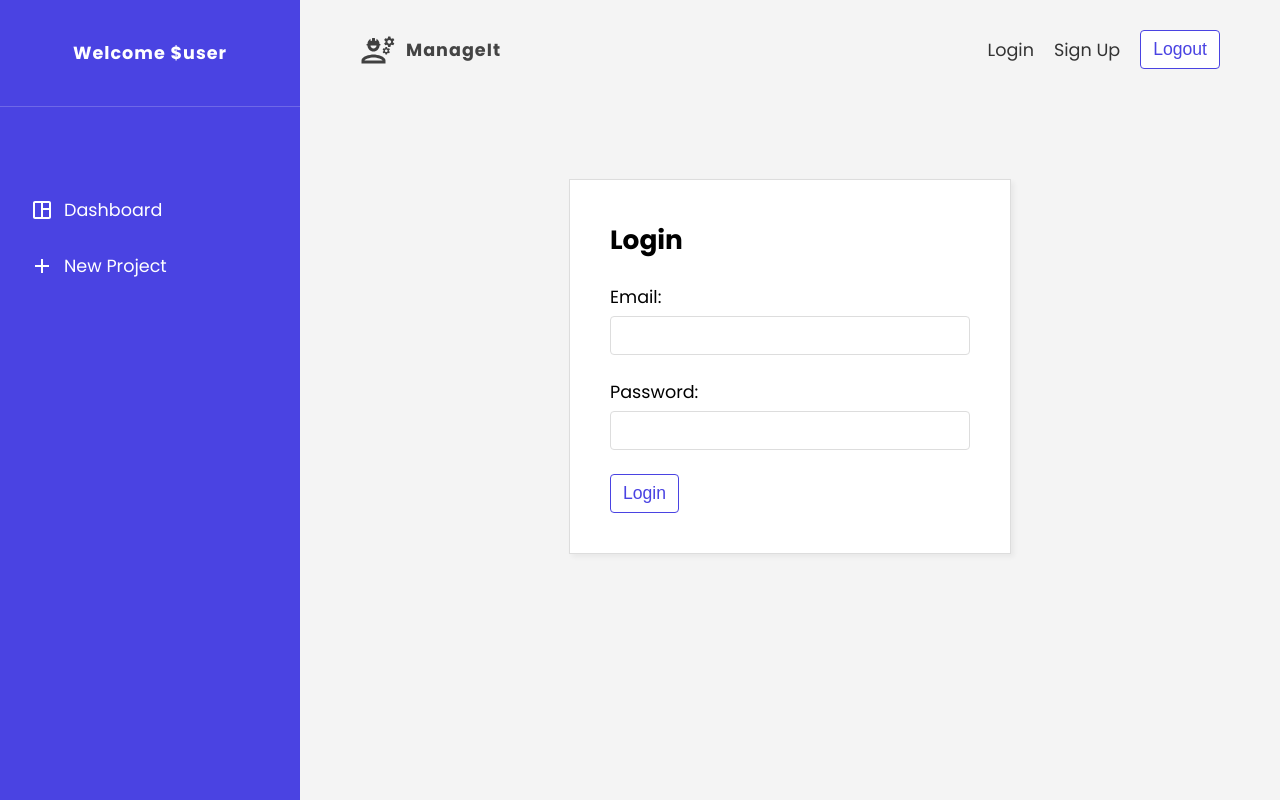
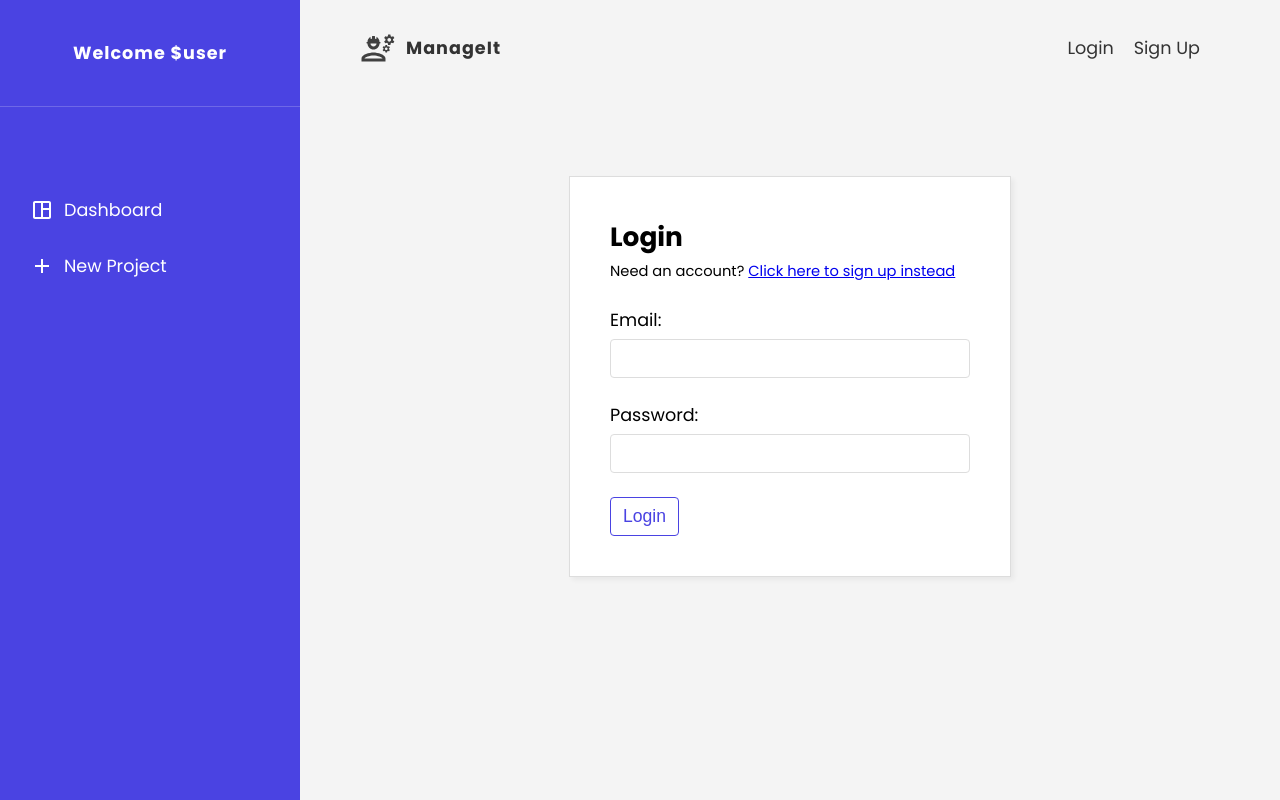
Before and after one commit to JBreidfjord/manageit, a React (Create React App) app: page /login in a window 1280 px wide. Built offline with nearby package versions, Linux system fonts and the light colour scheme; no server answers.

Commit message:
Conditional Navbar links; Link to signup page

```diff
--- a/src/components/Navbar.js
+++ b/src/components/Navbar.js
@@ -2,29 +2,38 @@ import "./Navbar.css";
 
 import Logo from "../assets/logo.svg";
 import { NavLink } from "react-router-dom";
+import { useAuthContext } from "../hooks/useAuthContext";
 import { useLogout } from "../hooks/useLogout";
 
 export default function Navbar() {
   const { logout } = useLogout();
+  const { user } = useAuthContext();
 
   return (
     <div className="navbar">
       <ul>
         <li className="logo">
           <img src={Logo} alt="logo" />
+          <NavLink to="/">
             <span>ManageIt</span>
+          </NavLink>
         </li>
+        {user ? (
+          <li>
+            <button className="btn" onClick={logout}>
+              Logout
+            </button>
+          </li>
+        ) : (
+          <>
             <li>
               <NavLink to="/login">Login</NavLink>
             </li>
             <li>
               <NavLink to="/signup">Sign Up</NavLink>
             </li>
-        <li>
-          <button className="btn" onClick={logout}>
-            Logout
-          </button>
-        </li>
+          </>
+        )}
       </ul>
     </div>
   );
--- a/src/pages/login/Login.js
+++ b/src/pages/login/Login.js
@@ -1,3 +1,4 @@
+import { Link } from "react-router-dom";
 import { useLogin } from "../../hooks/useLogin";
 import { useState } from "react";
 
@@ -14,6 +15,10 @@ export default function Login() {
   return (
     <form className="auth-form" onSubmit={handleSubmit}>
       <h2>Login</h2>
+      <small>
+        Need an account? <Link to="/signup">Click here to sign up instead</Link>
+      </small>
+
       <label>
         <span>Email:</span>
         <input type="email" onChange={(e) => setEmail(e.target.value)} value={email} required />
```
Lines whose indentation alone changed are shown as unchanged.
